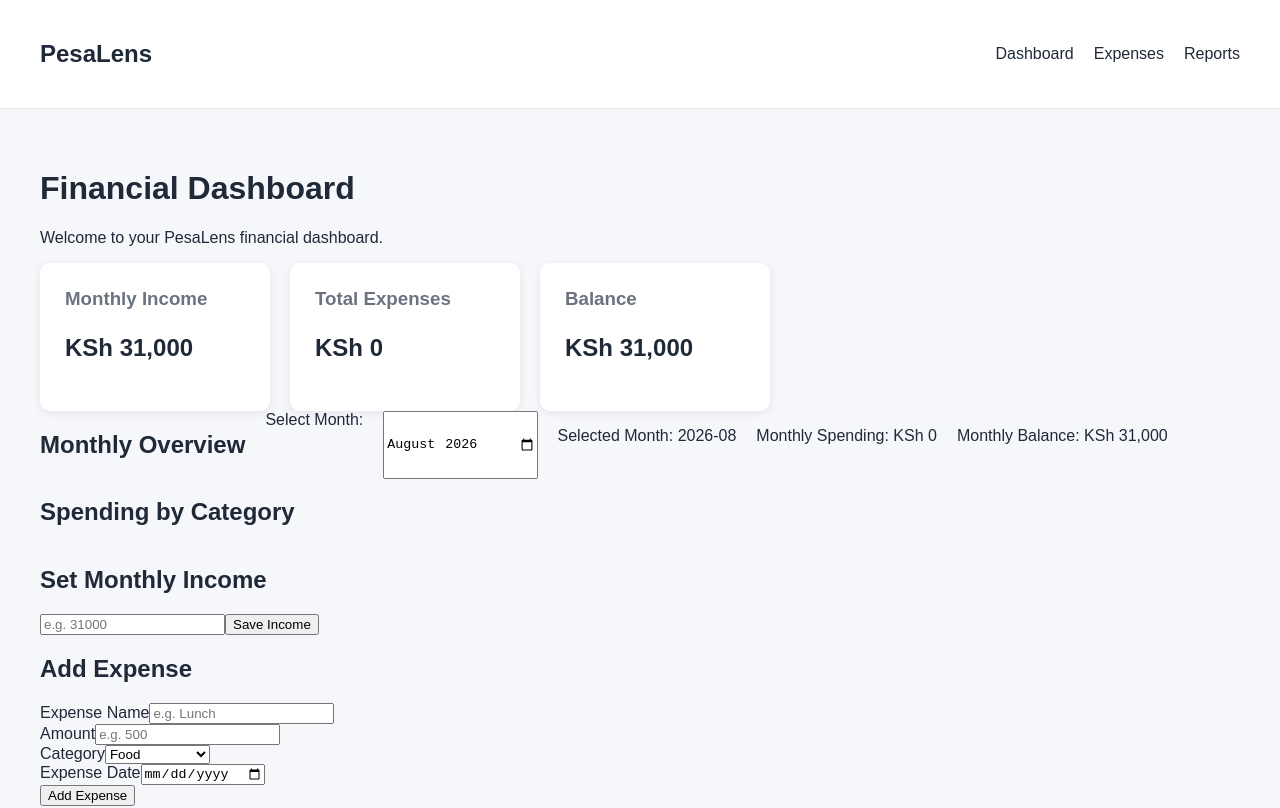
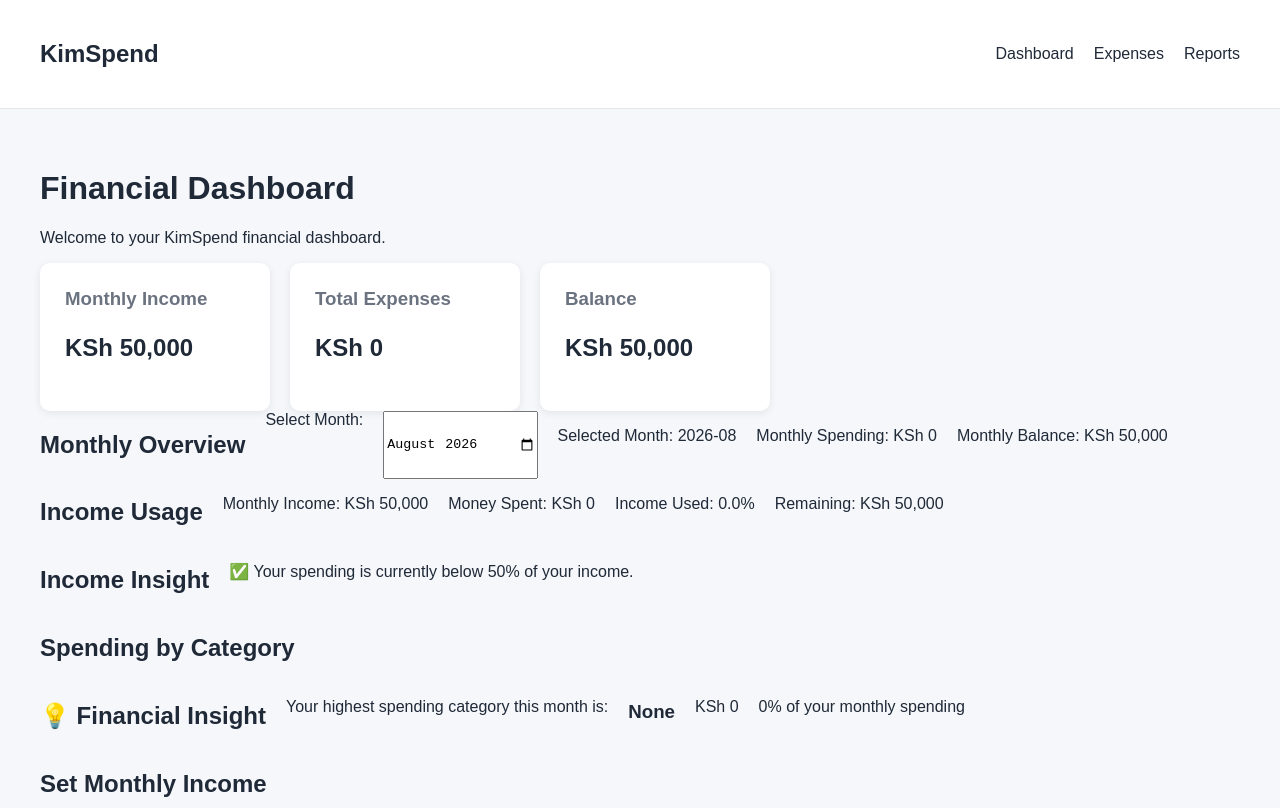
Before and after one commit to MukamiKelvin/kimahlife-expense-tracker, a React (Vite) app: page / in a window 1280 px wide. Shown: the top 808 px of the page. Built offline with nearby package versions, Linux system fonts and the light colour scheme.

Commit message:
feat: add income usage and spending insights

```diff
--- a/src/App.jsx
+++ b/src/App.jsx
@@ -36,7 +36,7 @@ function App() {
 
   // Store the user's monthly income.
   // We start with KSh 31,000 for now.
-  const [monthlyIncome, setMonthlyIncome] = useState(31000);
+  const [monthlyIncome, setMonthlyIncome] = useState(50000);
 
 
   // ==========================================
@@ -116,6 +116,51 @@ function App() {
     {}
   );
 
+  // ==========================================
+// HIGHEST SPENDING CATEGORY
+// ==========================================
+
+// Convert the category totals object into an array
+// so that we can search through the categories.
+//
+// Example:
+//
+// {
+//   Food: 5000,
+//   Rent: 8500,
+//   Transport: 3000
+// }
+//
+// becomes:
+//
+// [
+//   ["Food", 5000],
+//   ["Rent", 8500],
+//   ["Transport", 3000]
+// ]
+
+const categoryEntries = Object.entries(categoryTotals);
+
+
+// Find the category with the highest spending.
+const highestCategory = categoryEntries.reduce(
+  (highest, current) => {
+
+    // current[1] represents the amount spent
+    // in the current category.
+    //
+    // highest[1] represents the amount spent
+    // in the current highest category.
+
+    if (current[1] > highest[1]) {
+      return current;
+    }
+
+    return highest;
+  },
+  ["None", 0]
+);
+
 
   // ==========================================
   // TOTAL EXPENSES
@@ -143,6 +188,23 @@ function App() {
 
   // Calculate the balance for the selected month.
   const monthlyBalance = monthlyIncome - monthlyTotal;
+
+  // ==========================================
+// INCOME USAGE
+// ==========================================
+
+// Calculate what percentage of the user's
+// monthly income has already been spent.
+//
+// Example:
+// Income = 31,000
+// Spending = 15,500
+//
+// 15,500 / 31,000 * 100 = 50%
+const incomeUsedPercentage =
+  monthlyIncome > 0
+    ? (monthlyTotal / monthlyIncome) * 100
+    : 0;
 
 
   // ==========================================
@@ -192,7 +254,7 @@ function App() {
         <h1>Financial Dashboard</h1>
 
         <p>
-          Welcome to your PesaLens financial dashboard.
+          Welcome to your KimSpend financial dashboard.
         </p>
 
 
@@ -275,6 +337,81 @@ function App() {
 
         </section>
 
+        {/* ==================================
+    INCOME USAGE
+================================== */}
+
+<section>
+
+  <h2>Income Usage</h2>
+
+  {/* Display monthly income */}
+  <p>
+    Monthly Income: KSh{" "}
+    {monthlyIncome.toLocaleString()}
+  </p>
+
+  {/* Display money spent */}
+  <p>
+    Money Spent: KSh{" "}
+    {monthlyTotal.toLocaleString()}
+  </p>
+
+  {/* Display percentage of income used */}
+  <p>
+    Income Used:{" "}
+    {incomeUsedPercentage.toFixed(1)}%
+  </p>
+
+  {/* Display remaining money */}
+  <p>
+    Remaining: KSh{" "}
+    {monthlyBalance.toLocaleString()}
+  </p>
+
+</section>
+
+
+  {/* ==================================
+    INCOME USAGE INSIGHT
+================================== */}
+
+<section>
+
+  <h2>Income Insight</h2>
+
+  {incomeUsedPercentage > 100 ? (
+
+    <p>
+      🔴 You have spent more than your
+      monthly income.
+    </p>
+
+  ) : incomeUsedPercentage > 80 ? (
+
+    <p>
+      🚨 You have already used more than
+      80% of your monthly income.
+    </p>
+
+  ) : incomeUsedPercentage > 50 ? (
+
+    <p>
+      ⚠️ You have used more than half
+      of your monthly income.
+    </p>
+
+  ) : (
+
+    <p>
+      ✅ Your spending is currently
+      below 50% of your income.
+    </p>
+
+  )}
+
+</section>
+
 
         {/* ==================================
     CATEGORY ANALYSIS
@@ -353,6 +490,35 @@ function App() {
 
 </section>
 
+   {/* ==================================
+    FINANCIAL INSIGHT
+================================== */}
+
+<section>
+
+  <h2>💡 Financial Insight</h2>
+
+  <p>
+    Your highest spending category this month is:
+  </p>
+
+  <h3>
+    {highestCategory[0]}
+  </h3>
+
+  <p>
+    KSh {highestCategory[1].toLocaleString()}
+  </p>
+
+  <p>
+  {monthlyTotal > 0
+    ? ((highestCategory[1] / monthlyTotal) * 100).toFixed(1)
+    : 0
+  }% of your monthly spending
+</p>
+
+</section>
+
 
         {/* ==================================
             INCOME FORM
--- a/src/components/Navbar.jsx
+++ b/src/components/Navbar.jsx
@@ -4,7 +4,7 @@ function Navbar() {
   return (
     <nav>
       {/* The name of our application */}
-      <h2>PesaLens</h2>
+      <h2>KimSpend</h2>
 
       {/* Navigation links */}
       <div>
```
